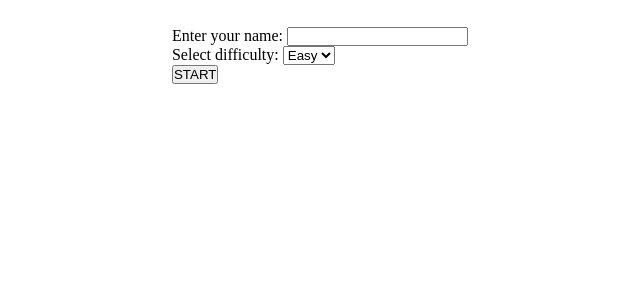
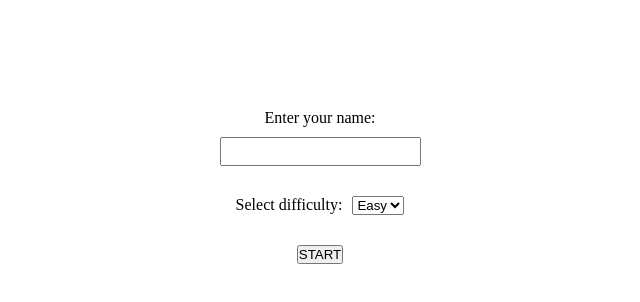
Before and after one commit to strallia/battleship, a website built with webpack: page src/template.html in a window 1280 px wide. Shown: the part 106-408 px from the top of the page, without its empty margins (320-960 px from the left). Built offline with nearby package versions, Linux system fonts and the light colour scheme.

Commit message:
feat: Style layout of menu screen

```diff
--- a/src/styles.css
+++ b/src/styles.css
@@ -9,17 +9,53 @@
 }
 
 body {
+  position: absolute;
+  bottom: 0;
+  top: 0;
+  left: 0;
+  right: 0;
   margin: 30px;
-  display: flex;
-  flex-direction: column;
+
+  display: grid;
+  grid-template-rows: min-content 1fr;
   gap: 30px;
-  align-items: center;
+  justify-items: center;
+  text-align: center;
 }
 
 .title {
   font-family: 'Keania';
   font-size: 60px;
   font-stretch: extra-expanded;
+}
+
+.menu-screen > form {
+  height: 50%;
+  display: grid;
+  align-items: center;
+  grid-template-rows: repeat(3, min-content);
+  gap: 30px;
+  align-content: center;
+  justify-items: center;
+}
+
+form > div {
+  display: grid;
+  gap: 10px;
+  justify-content: center;
+}
+
+form > div:nth-child(2) {
+  display: flex;
+  width: 100%;
+}
+
+form button {
+  width: min-content;
+}
+
+input {
+  padding: 5px 10px;
 }
 
 .game-screen,
```
